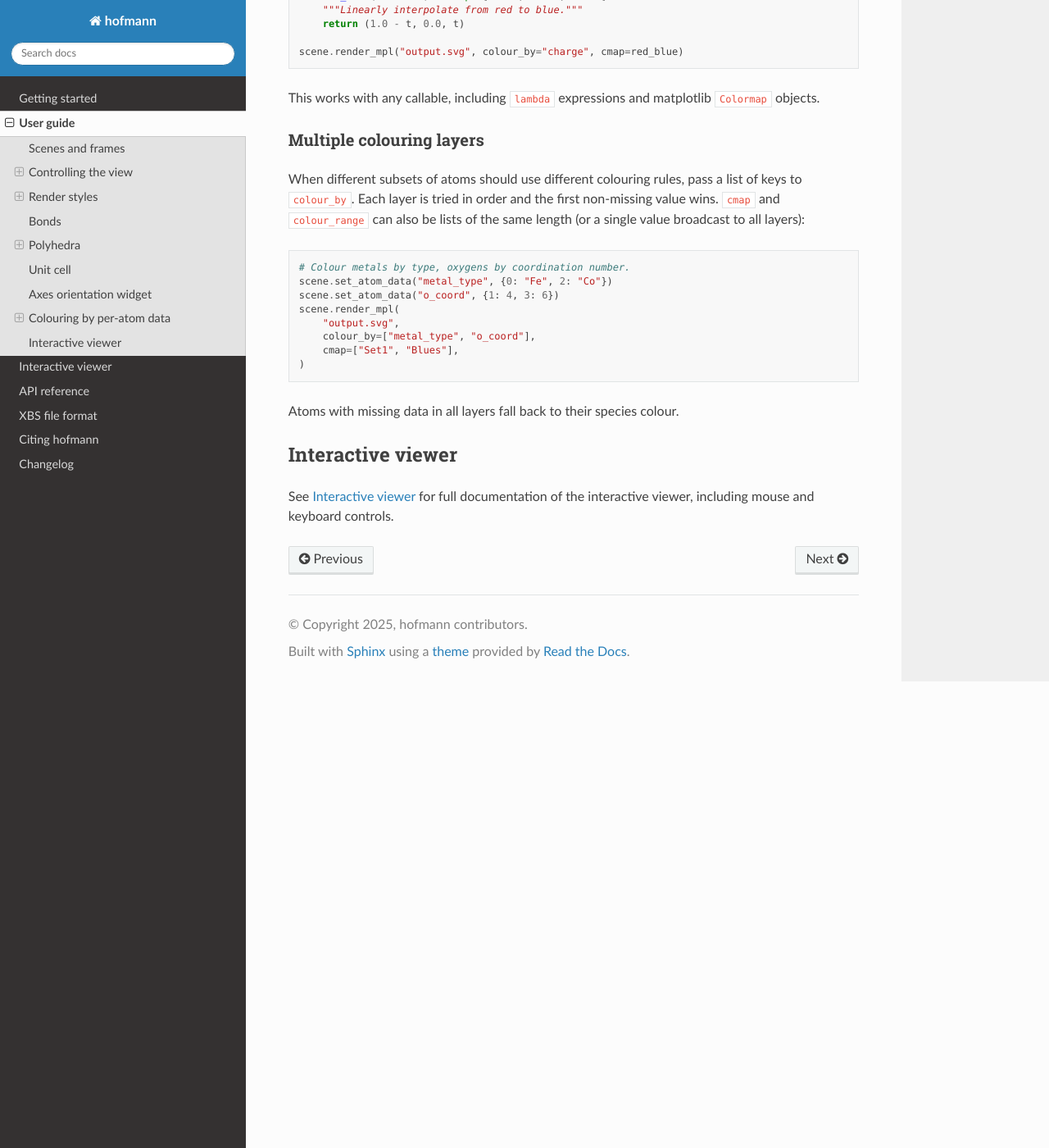
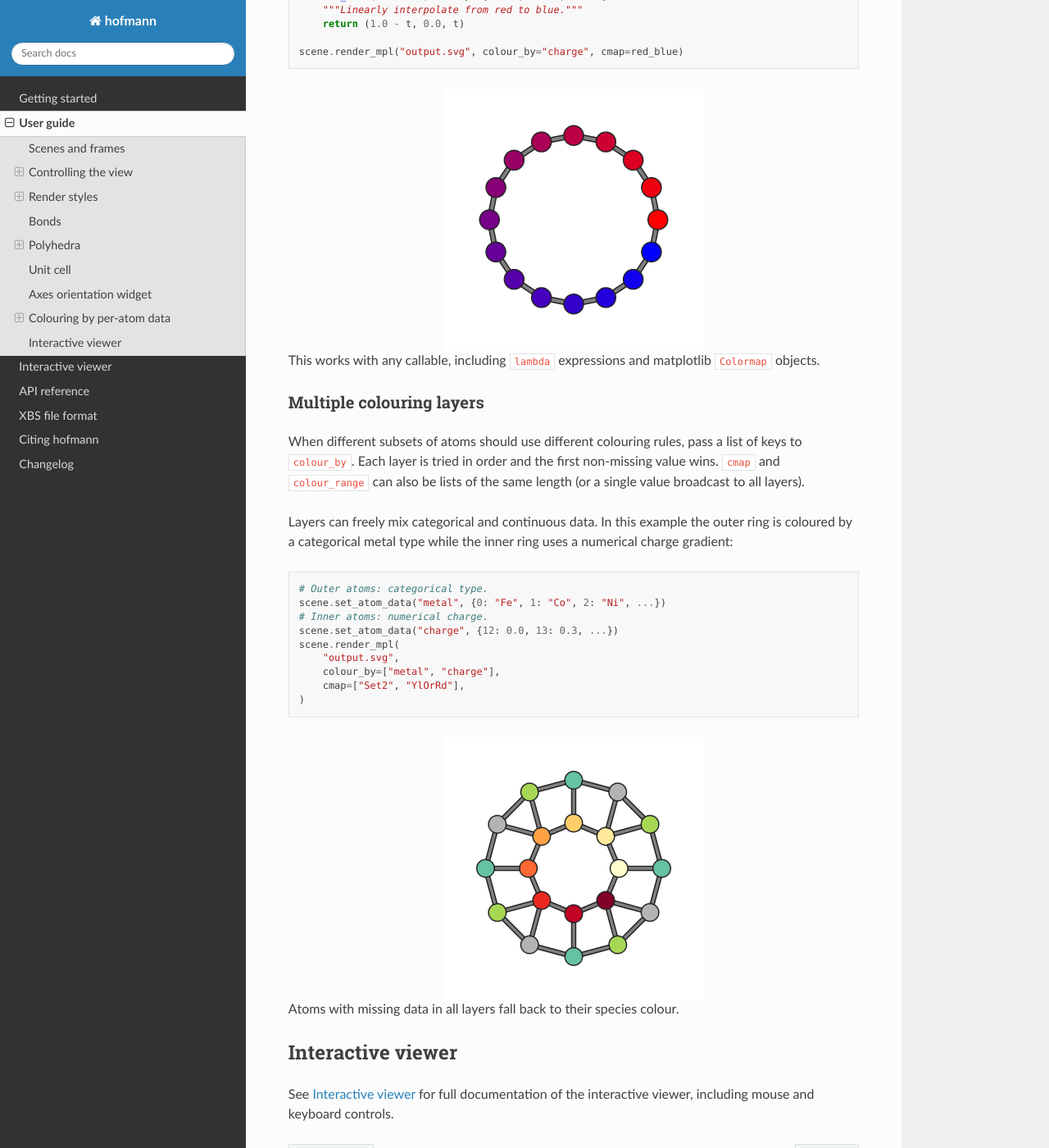
Before and after one commit to bjmorgan/hofmann, a Sphinx documentation site: the page built from docs/user-guide.rst, in a window 1280 px wide and 1400 px high, scrolled down 8966 px. Shown: the whole window at 82% size. Built offline with Sphinx 7.4.7 and the Read the Docs theme 3.1.0, drawn with Linux system fonts in a browser that asks for light colours.

Commit message:
Add output images for all colouring examples
- Use half_bonds=False for all per-atom colouring images
- Add custom colouring function image (red-to-blue gradient)
- Add multiple colouring layers image (concentric rings with
  categorical outer ring and continuous inner ring)
- Update user guide multi-layer example to describe mixed
  categorical and continuous layers

```diff
--- a/docs/_static/generate_images.py
+++ b/docs/_static/generate_images.py
@@ -359,7 +359,7 @@ def main() -> None:
     print(f"  wrote {OUT / 'perovskite_perspective.svg'}")
     perov_plain.view.perspective = 0.0  # Reset
 
-    # 6–7. Per-atom colouring examples: ring of atoms coloured by angle.
+    # 6–9. Per-atom colouring examples: ring of atoms.
     n = 16
     angles = np.linspace(0, 2 * np.pi, n, endpoint=False)
     r = 3.0
@@ -376,6 +376,8 @@ def main() -> None:
         species=("X", "X"), min_length=0.0,
         max_length=chord + 0.1, radius=0.08, colour=0.5,
     )
+    colour_by_style = dict(show=False, figsize=(3, 3), dpi=150,
+                           half_bonds=False)
 
     # 6. Continuous: colour by angle.
     cont_scene = StructureScene(
@@ -387,8 +389,8 @@ def main() -> None:
     cont_scene.set_atom_data("angle", np.degrees(angles))
     cont_scene.render_mpl(
         OUT / "colour_by_continuous.svg",
-        show=False, figsize=(3, 3), dpi=150,
         colour_by="angle", cmap="twilight",
+        **colour_by_style,
     )
     print(f"  wrote {OUT / 'colour_by_continuous.svg'}")
 
@@ -403,10 +405,80 @@ def main() -> None:
     cat_scene.set_atom_data("site", labels)
     cat_scene.render_mpl(
         OUT / "colour_by_categorical.svg",
-        show=False, figsize=(3, 3), dpi=150,
         colour_by="site", cmap="Set2",
+        **colour_by_style,
     )
     print(f"  wrote {OUT / 'colour_by_categorical.svg'}")
+
+    # 8. Custom colouring function: red-to-blue interpolation.
+    custom_scene = StructureScene(
+        species=ring_species,
+        frames=[Frame(coords=ring_coords)],
+        atom_styles={"X": AtomStyle(0.7, "grey")},
+        bond_specs=[ring_bond],
+    )
+    custom_scene.set_atom_data("angle", np.degrees(angles))
+
+    def red_blue(t: float) -> tuple[float, float, float]:
+        return (1.0 - t, 0.0, t)
+
+    custom_scene.render_mpl(
+        OUT / "colour_by_custom.svg",
+        colour_by="angle", cmap=red_blue,
+        **colour_by_style,
+    )
+    print(f"  wrote {OUT / 'colour_by_custom.svg'}")
+
+    # 9. Multiple colouring layers: two concentric rings.
+    #    Outer ring coloured by categorical type, inner by numerical value.
+    n_outer, n_inner = 12, 8
+    n_total = n_outer + n_inner
+    outer_angles = np.linspace(0, 2 * np.pi, n_outer, endpoint=False)
+    inner_angles = np.linspace(0, 2 * np.pi, n_inner, endpoint=False)
+    r_outer, r_inner = 3.5, 1.8
+    outer_coords = np.column_stack([
+        r_outer * np.cos(outer_angles),
+        r_outer * np.sin(outer_angles),
+        np.zeros(n_outer),
+    ])
+    inner_coords = np.column_stack([
+        r_inner * np.cos(inner_angles),
+        r_inner * np.sin(inner_angles),
+        np.zeros(n_inner),
+    ])
+    multi_coords = np.vstack([outer_coords, inner_coords])
+    multi_species = ["X"] * n_total
+
+    outer_chord = 2 * r_outer * np.sin(np.pi / n_outer)
+    inner_chord = 2 * r_inner * np.sin(np.pi / n_inner)
+    multi_bond = BondSpec(
+        species=("X", "X"), min_length=0.0,
+        max_length=max(outer_chord, inner_chord) + 0.1,
+        radius=0.08, colour=0.5,
+    )
+    multi_scene = StructureScene(
+        species=multi_species,
+        frames=[Frame(coords=multi_coords)],
+        atom_styles={"X": AtomStyle(0.7, "grey")},
+        bond_specs=[multi_bond],
+    )
+    # Outer ring: categorical type labels.
+    type_dict: dict[int, object] = {}
+    for i in range(n_outer):
+        type_dict[i] = ["Fe", "Co", "Ni"][i % 3]
+    multi_scene.set_atom_data("metal", type_dict)
+    # Inner ring: numerical charge.
+    charge_dict: dict[int, object] = {}
+    for i in range(n_inner):
+        charge_dict[n_outer + i] = float(i) / max(n_inner - 1, 1)
+    multi_scene.set_atom_data("charge", charge_dict)
+    multi_scene.render_mpl(
+        OUT / "colour_by_multi.svg",
+        colour_by=["metal", "charge"],
+        cmap=["Set2", "YlOrRd"],
+        **colour_by_style,
+    )
+    print(f"  wrote {OUT / 'colour_by_multi.svg'}")
 
 
 if __name__ == "__main__":
--- a/docs/user-guide.rst
+++ b/docs/user-guide.rst
@@ -433,6 +433,11 @@ float in ``[0, 1]`` to an ``(r, g, b)`` tuple:
 
    scene.render_mpl("output.svg", colour_by="charge", cmap=red_blue)
 
+.. image:: _static/colour_by_custom.svg
+   :width: 320px
+   :align: center
+   :alt: Ring of atoms coloured by a custom red-to-blue function
+
 This works with any callable, including ``lambda`` expressions and
 matplotlib ``Colormap`` objects.
 
@@ -443,18 +448,28 @@ When different subsets of atoms should use different colouring rules,
 pass a list of keys to ``colour_by``.  Each layer is tried in order
 and the first non-missing value wins.  ``cmap`` and ``colour_range``
 can also be lists of the same length (or a single value broadcast to
-all layers):
+all layers).
+
+Layers can freely mix categorical and continuous data.  In this
+example the outer ring is coloured by a categorical metal type while
+the inner ring uses a numerical charge gradient:
 
 .. code-block:: python
 
-   # Colour metals by type, oxygens by coordination number.
-   scene.set_atom_data("metal_type", {0: "Fe", 2: "Co"})
-   scene.set_atom_data("o_coord", {1: 4, 3: 6})
+   # Outer atoms: categorical type.
+   scene.set_atom_data("metal", {0: "Fe", 1: "Co", 2: "Ni", ...})
+   # Inner atoms: numerical charge.
+   scene.set_atom_data("charge", {12: 0.0, 13: 0.3, ...})
    scene.render_mpl(
        "output.svg",
-       colour_by=["metal_type", "o_coord"],
-       cmap=["Set1", "Blues"],
+       colour_by=["metal", "charge"],
+       cmap=["Set2", "YlOrRd"],
    )
+
+.. image:: _static/colour_by_multi.svg
+   :width: 320px
+   :align: center
+   :alt: Concentric rings coloured by categorical and continuous layers
 
 Atoms with missing data in all layers fall back to their species
 colour.
```
Also changed, not shown: docs/_static/colour_by_continuous.svg, docs/_static/colour_by_custom.svg (added), docs/_static/colour_by_multi.svg (added).
